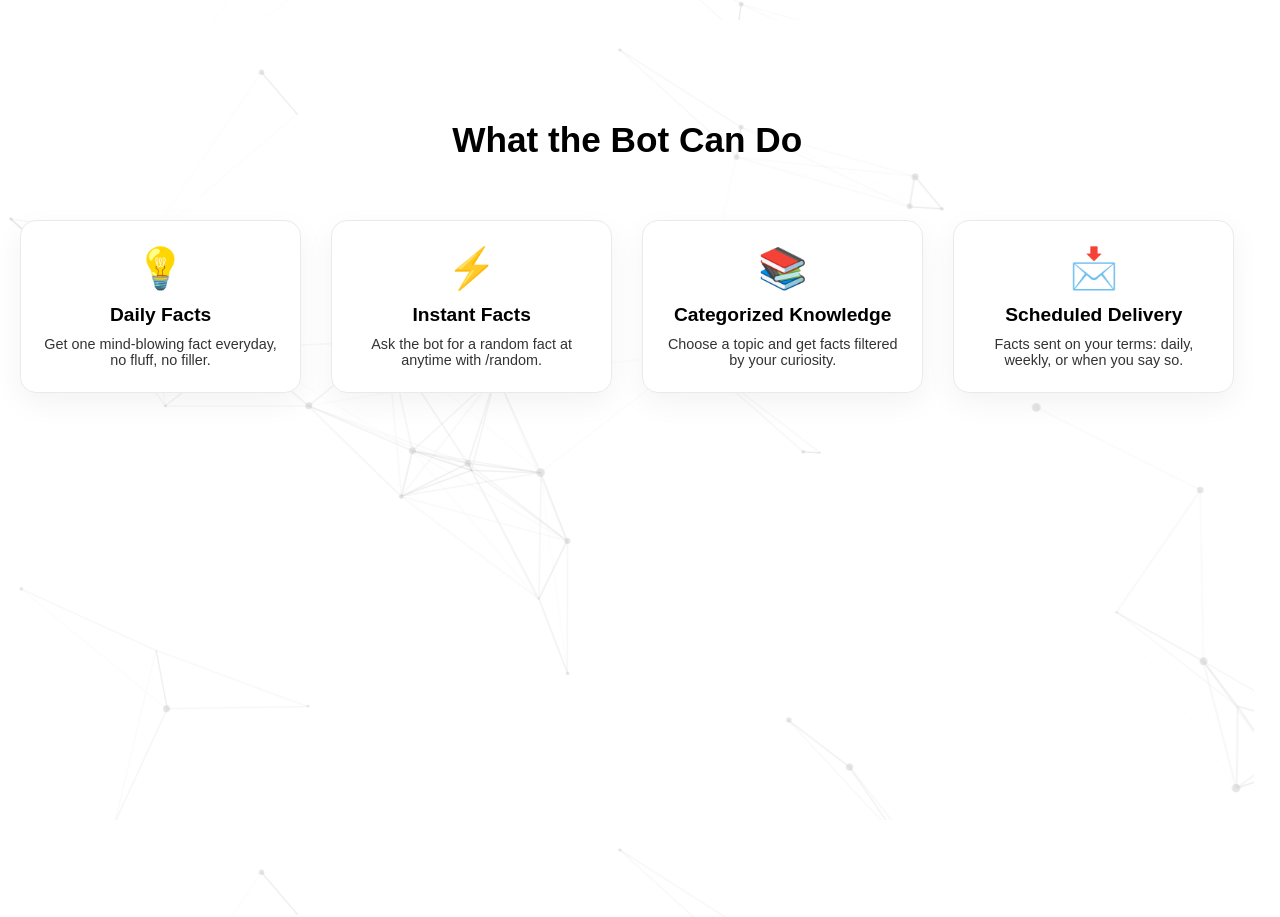
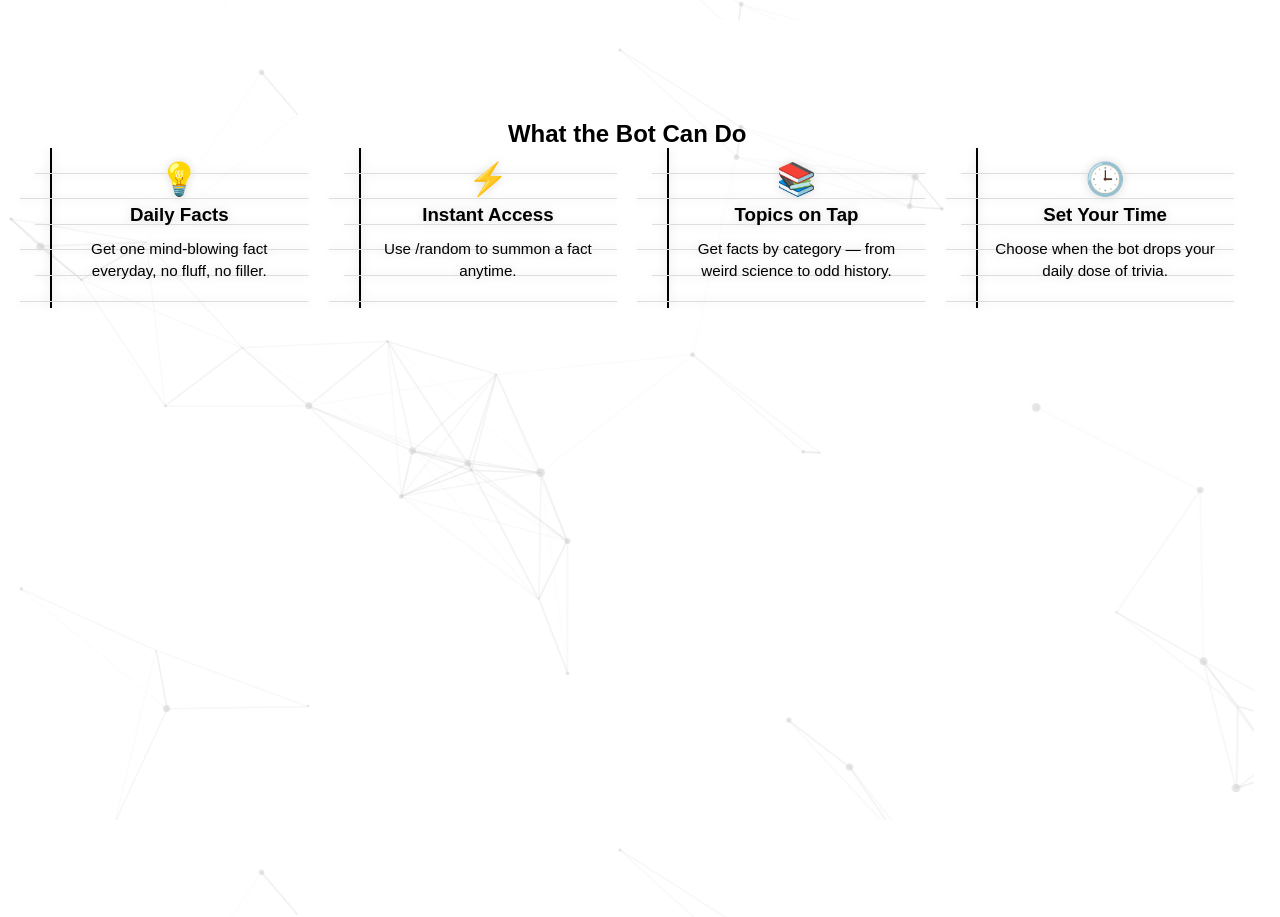
Before and after one commit to f0rk-it/FactDrop-Frontend, a React (Vite) app: page / in a window 1280 px wide. Shown: the part 1780-2697 px from the top of the page. Built offline with nearby package versions, Linux system fonts and the light colour scheme; a web font is replaced by a local one.

Commit message:
Used a notebook style for the cards.

```diff
--- a/package.json
+++ b/package.json
@@ -10,6 +10,7 @@
     "preview": "vite preview"
   },
   "dependencies": {
+    "gsap": "^3.13.0",
     "lucide-react": "^0.523.0",
     "react": "^19.1.0",
     "react-dom": "^19.1.0",
--- a/src/components/Features.jsx
+++ b/src/components/Features.jsx
@@ -1,35 +1,52 @@
 import '../styles/features.css'
+
 
 export default function Features () {
     return (
         <>
             <h2 className='features_title'>What the Bot Can Do</h2>
 
-            <div className='feature_cards'>
-                <div className='feature_card'>
-                    <div className='emoji'>💡</div>
-                    <h3>Daily Facts</h3>
-                    <p>Get one mind-blowing fact everyday, no fluff, no filler.</p>
-                </div>
+            <ul className='cards'>
+                <li className='cards_item'>
+                    <div className='card'>
+                        <div className='card_content'>
+                            <div className='emoji'>💡</div>
+                            <h3>Daily Facts</h3>
+                            <p>Get one mind-blowing fact everyday, no fluff, no filler.</p>
+                        </div>
+                    </div>
+                </li>
 
-                <div className='feature_card'>
-                    <div className='emoji'>⚡</div>
-                    <h3>Instant Facts</h3>
-                    <p>Ask the bot for a random fact at anytime with /random.</p>
-                </div>
+                <li className='cards_item'>
+                    <div className='card'>
+                        <div className='card_content'>
+                            <div className='emoji'>⚡</div>
+                            <h3>Instant Access</h3>
+                            <p>Use <code>/random</code> to summon a fact anytime.</p>
+                        </div>
+                    </div>
+                </li>
 
-                <div className='feature_card'>
-                    <div className='emoji'>📚</div>
-                    <h3>Categorized Knowledge</h3>
-                    <p>Choose a topic and get facts filtered by your curiosity.</p>
-                </div>
+                <li className='cards_item'>
+                    <div className='card'>
+                        <div className='card_content'>
+                            <div className='emoji'>📚</div>
+                            <h3>Topics on Tap</h3>
+                            <p>Get facts by category — from weird science to odd history.</p>
+                        </div>
+                    </div>
+                </li>
 
-                <div className='feature_card'>
-                    <div className='emoji'>📩</div>
-                    <h3>Scheduled Delivery</h3>
-                    <p>Facts sent on your terms: daily, weekly, or when you say so.</p>
-                </div>
-            </div>
+                <li className='cards_item'>
+                    <div className='card'>
+                        <div className='card_content'>
+                            <div className='emoji'>🕒</div>
+                            <h3>Set Your Time</h3>
+                            <p>Choose when the bot drops your daily dose of trivia.</p>
+                        </div>
+                    </div>
+                </li>
+            </ul>
         </>
     )
 }
--- a/src/styles/features.css
+++ b/src/styles/features.css
@@ -1,70 +1,78 @@
-.features_title {
-    font-size: 2.2rem;
-    margin-bottom: 60px;
-    font-weight: bold;
+.features-title {
+  text-align: center;
+  font-size: 2rem;
+  margin-bottom: 3rem;
 }
 
-.feature_cards {
+.cards {
   display: grid;
-    grid-template-columns: repeat(auto-fit, minmax(240px, 1fr));
-    gap: 30px;
-    justify-content: center;
+  grid-template-columns: repeat(auto-fit, minmax(280px, 1fr));
+  gap: 20px;
+  padding: 0;
+  list-style: none;
 }
 
-.feature_card {
-    background: white;
-    border: 1px solid #eaeaea;
-    padding: 24px 20px;
-    border-radius: 16px;
+.cards_item {
+  display: flex;
+  justify-content: center;
+  filter: drop-shadow(0 0 4px rgba(0, 0, 0, 0.15));
+}
+
+.card {
+  background-color: white;
+  border-radius: 4px;
+  display: flex;
+  flex-direction: column;
+  padding-left: 30px;
+  width: 100%;
   max-width: 320px;
-    box-shadow: 0 10px 30px rgba(0, 0, 0, 0.05);
-    transition: transform 0.3s ease, box-shadow 0.3s ease;
-    opacity: 0;
-    transform: translateY(30px);
-    animation: fadeUp 1s ease forwards;
+  background:
+    repeating-linear-gradient(#0000 0 calc(1.6rem - 1px), #ddd 0 1.6rem) right bottom / 100% 100%,
+    linear-gradient(black 0 0) 30px 0 / 2px 100% no-repeat;
+  background-repeat: no-repeat;
+  line-height: 1.6rem;
+  mask: radial-gradient(circle 0.8rem at 2px 50%, #0000 98%, #000) 0 0 / 100% 3.2rem;
+}
+
+.card_content {
+  padding: 1.2rem 1.2rem 1.6rem;
   display: flex;
   flex-direction: column;
   align-items: center;
-    justify-content: center;
+  gap: 0.6rem;
 }
 
 .emoji {
-    font-size: 2.5rem;
-    margin-bottom: 12px;
+  font-size: 2rem;
 }
 
-.feature_card h3 {
+.card_title {
   font-size: 1.2rem;
-    margin-bottom: 10px;
   font-weight: bold;
+  margin: 0;
 }
 
-.feature_card p {
-    font-size: 0.9rem;
-    color: #333;
+.card p {
+  font-size: 0.95rem;
+  line-height: 1.4rem;
+  margin: 0;
 }
 
-.feature_card:nth-child(1) {
-    animation-delay: 0.2s;
+.card:hover {
+  transform: translateY(-3px);
+  transition: transform 0.3s ease;
 }
 
-.feature_card:nth-child(2) {
-    animation-delay: 0.4s;
+.cards_item {
+  opacity: 0;
+  transform: translateY(20px);
+  animation: fadeUp 0.8s ease forwards;
 }
 
-.feature_card:nth-child(3) {
-    animation-delay: 0.6s;
-}
-
-.feature_card:nth-child(4) {
-    animation-delay: 0.8s;
-}
-
-.feature_card:hover {
-    transform: translateY(-5px) scale(1.02);
-    box-shadow: 0 12px 24px rgba(0, 0, 0, 0.08);
-    cursor: pointer;
-}
+.cards_item:nth-child(1) { animation-delay: 0.2s; }
+.cards_item:nth-child(2) { animation-delay: 0.4s; }
+.cards_item:nth-child(3) { animation-delay: 0.6s; }
+.cards_item:nth-child(4) { animation-delay: 0.8s; }
 
 @keyframes fadeUp {
   to {
```
Also changed, not shown: 1 other file (tests, documents, lock files or other folders). Lines whose indentation alone changed are shown as unchanged.
